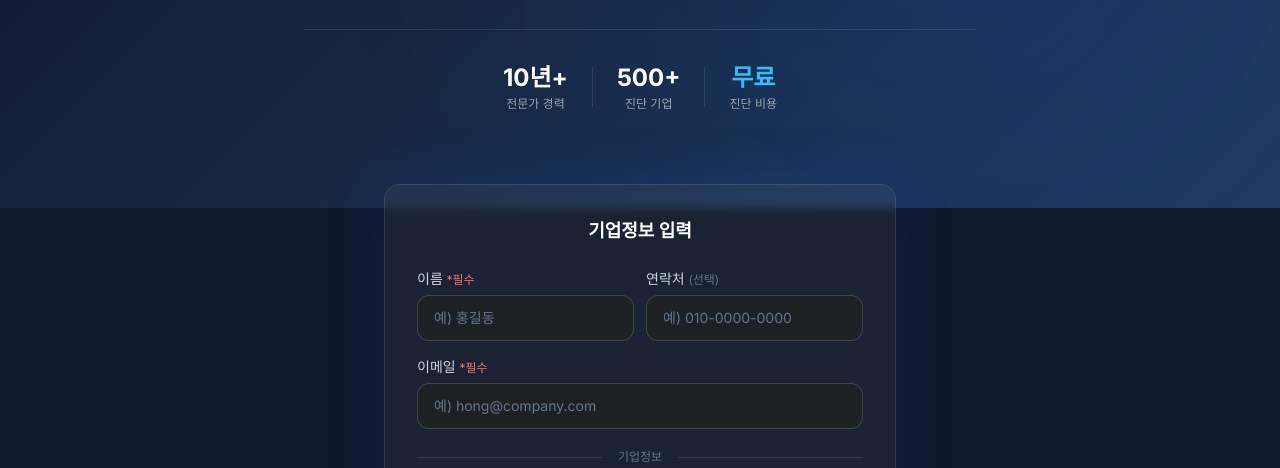
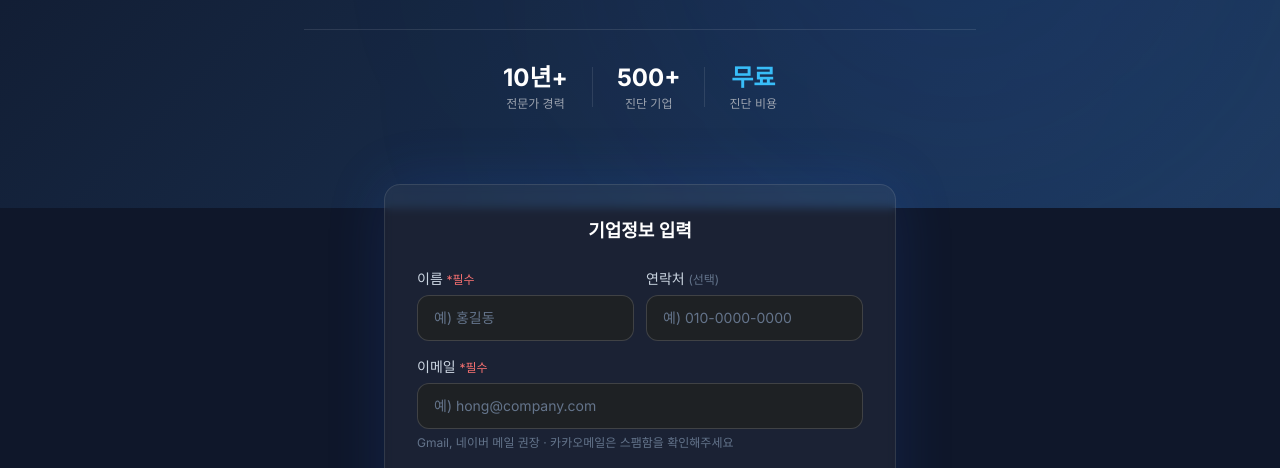
Before and after one commit to jhkim09/bizmaster-saas, a website: page public/index.html in a window 1280 px wide. Shown: the part 453-921 px from the top of the page. Drawn offline with nearby package versions, Linux system fonts and the light colour scheme.

Commit message:
fix: 이메일 입력 필드에 카카오메일 스팸함 안내 문구 추가

```diff
--- a/public/index.html
+++ b/public/index.html
@@ -200,6 +200,7 @@
             class="w-full border border-white/15 rounded-xl px-4 py-3 text-white placeholder-slate-500 focus:ring-2 focus:ring-primary/60 focus:border-primary/60 transition-all text-sm"
             style="background:#1e2124;color:#fff;"
           />
+          <p class="mt-1.5 text-xs text-slate-500">Gmail, 네이버 메일 권장 · 카카오메일은 스팸함을 확인해주세요</p>
         </div>
 
         <!-- Divider -->
```
